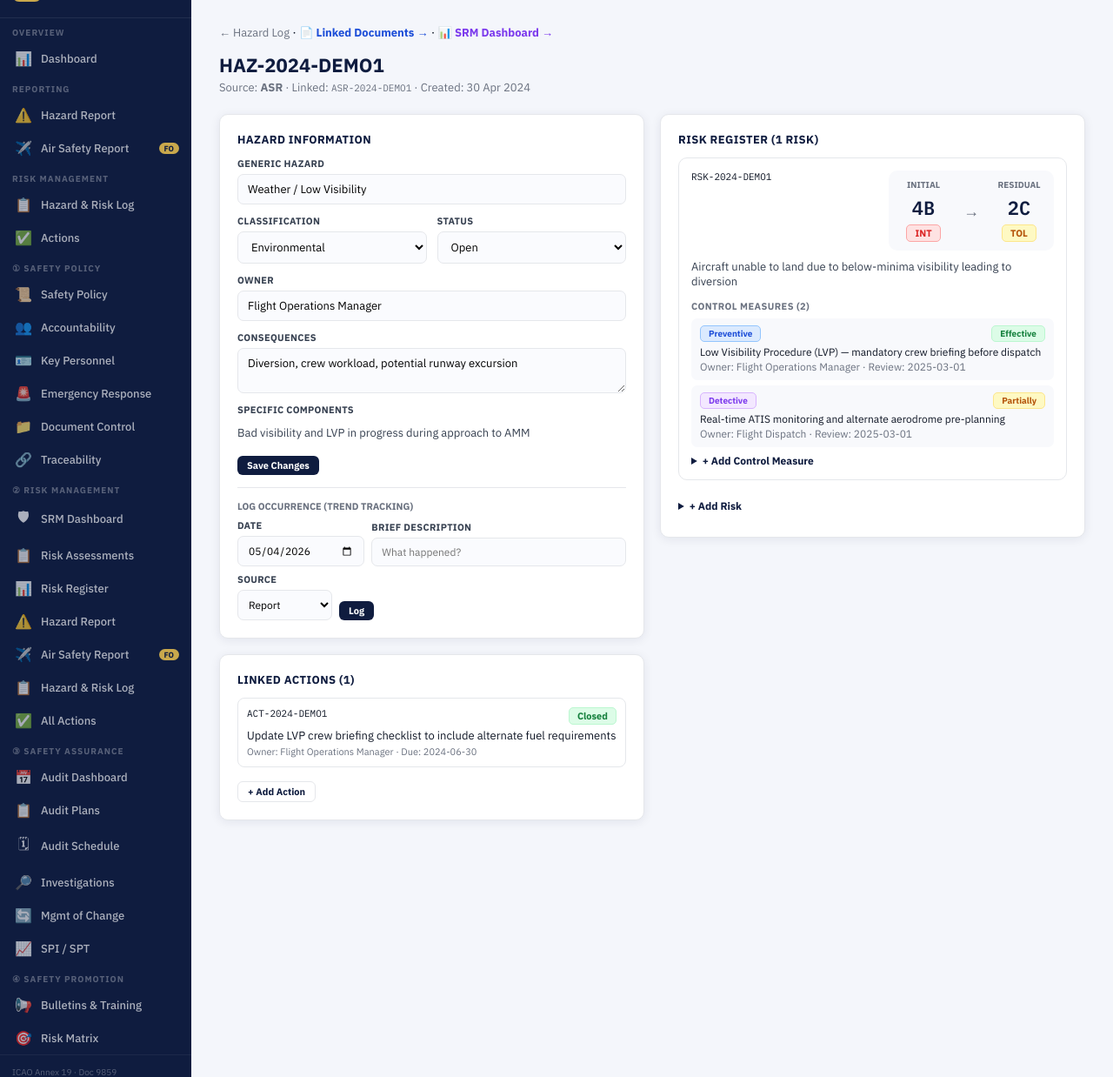
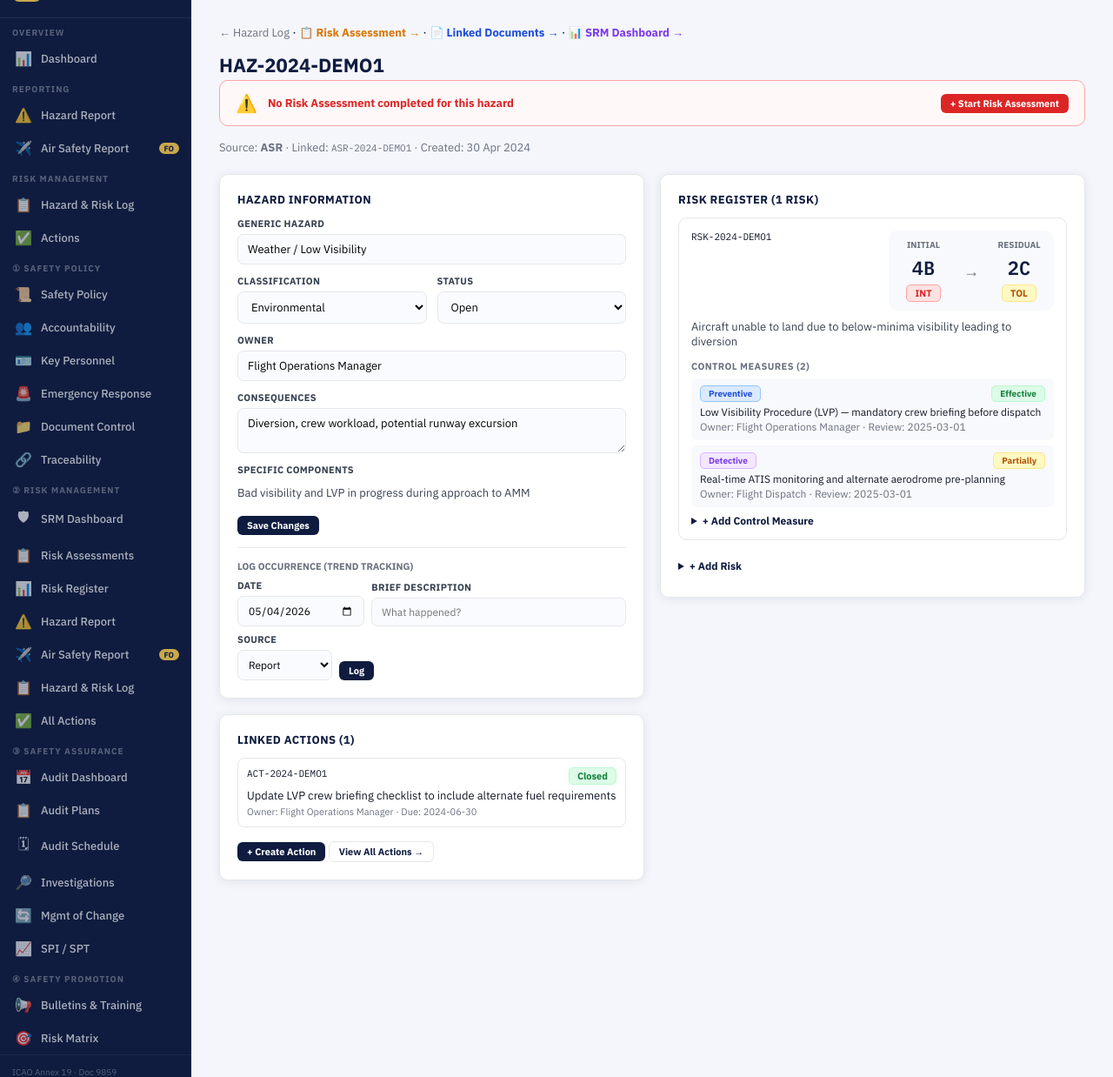
Before and after one commit to omarbarghouth/jav-sms, a Flask app: template templates/hazard_detail.html in a window 1280 px wide. Shown: the part 50-1288 px from the top of the page at 87% size. Run offline with Flask 3, Linux system fonts and the light colour scheme; the template is opened without the code that fills it: values that come from a table or form of the project are taken from there, others are empty; data comes from the database, SQL or seed files in the repository.

Commit message:
Update hazard_detail.html

```diff
--- a/templates/hazard_detail.html
+++ b/templates/hazard_detail.html
@@ -1,8 +1,35 @@
 {% extends "base.html" %}
 {% block title %}{{ h.id }} — Hazard Detail{% endblock %}
 {% block content %}
-<div style="margin-bottom:14px"><a href="/hazard-log" style="color:var(--muted);font-size:13px">← Hazard Log</a>&nbsp;·&nbsp;<a href="/hazard-log/{{ h.id }}/documents" style="color:#1d4ed8;font-size:13px;font-weight:700">📄 Linked Documents →</a>&nbsp;·&nbsp;<a href="/srm-dashboard" style="color:#7c3aed;font-size:13px;font-weight:700">📊 SRM Dashboard →</a></div>
+<div style="margin-bottom:14px"><a href="/hazard-log" style="color:var(--muted);font-size:13px">← Hazard Log</a>&nbsp;·&nbsp;<a href="/hazard-log/{{ h.id }}/start-ra" style="color:#d97706;font-size:13px;font-weight:700">📋 Risk Assessment →</a>&nbsp;·&nbsp;<a href="/hazard-log/{{ h.id }}/documents" style="color:#1d4ed8;font-size:13px;font-weight:700">📄 Linked Documents →</a>&nbsp;·&nbsp;<a href="/srm-dashboard" style="color:#7c3aed;font-size:13px;font-weight:700">📊 SRM Dashboard →</a></div>
 <div class="page-title">{{ h.id }}</div>
+{% if h.risk_assessment %}
+<div style="background:#f0fdf4;border:1.5px solid #bbf7d0;border-radius:10px;padding:12px 18px;margin-bottom:16px;display:flex;align-items:center;justify-content:space-between">
+  <div style="display:flex;align-items:center;gap:12px">
+    <span style="font-size:20px">📋</span>
+    <div>
+      <div style="font-size:11px;font-weight:800;text-transform:uppercase;color:#15803d">Risk Assessment</div>
+      <div style="font-size:13px;font-weight:700;color:#0f1c3f">{{ h.risk_assessment.control_number }}
+        <span class="badge {% if h.risk_assessment.status=='Approved' %}b-green{% elif h.risk_assessment.status=='Under Review' %}b-blue{% else %}b-yellow{% endif %}" style="margin-left:8px;font-size:10px">{{ h.risk_assessment.status }}</span>
+      </div>
+    </div>
+  </div>
+  <div style="display:flex;gap:8px">
+    {% if h.risk_assessment.status in ['Draft','Under Review'] %}
+    <a href="/ra-wizard/{{ h.id }}/step/1" class="btn btn-nav btn-sm" style="background:#d97706">↩ Resume Assessment</a>
+    {% endif %}
+    <a href="/risk-assessments/{{ h.risk_assessment.id }}" class="btn btn-nav btn-sm">View Full RA →</a>
+  </div>
+</div>
+{% else %}
+<div style="background:#fff8f8;border:1.5px solid #fca5a5;border-radius:10px;padding:12px 18px;margin-bottom:16px;display:flex;align-items:center;justify-content:space-between">
+  <div style="display:flex;align-items:center;gap:12px">
+    <span style="font-size:20px">⚠️</span>
+    <div style="font-size:13px;color:#dc2626;font-weight:700">No Risk Assessment completed for this hazard</div>
+  </div>
+  <a href="/ra-wizard/{{ h.id }}" class="btn btn-nav btn-sm" style="background:#dc2626">+ Start Risk Assessment</a>
+</div>
+{% endif %}
 <div class="page-sub">Source: <strong>{{ h.source }}</strong> · Linked: <span class="mono">{{ h.linked_report_id }}</span> · Created: {{ h.created_at.strftime('%d %b %Y') }}</div>
 
 <div style="display:grid;grid-template-columns:1fr 1fr;gap:18px">
@@ -69,7 +96,9 @@
         <div style="color:var(--muted);font-size:11px;margin-top:3px">Owner: {{ a.owner or '—' }} · Due: {{ a.due_date or '—' }}</div>
       </div>
       {% else %}<p style="color:var(--muted);font-size:13px">No actions yet.</p>{% endfor %}
-      <a href="/actions/new" class="btn btn-outline btn-sm" style="margin-top:8px">+ Add Action</a>
+      <a href="/actions/new?source=Hazard&hazard_id={{ h.id }}&return_url=/hazard-log/{{ h.id }}"
+       class="btn btn-nav btn-sm" style="margin-top:8px">+ Create Action</a>
+    <a href="/actions?source=Hazard+Report" class="btn btn-outline btn-sm" style="margin-top:8px">View All Actions →</a>
     </div>
   </div>
 
```
